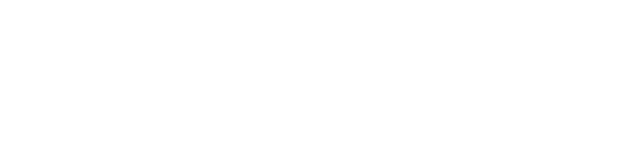
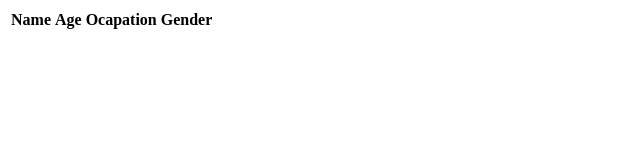
Before and after one commit to noyonali492/Html_Css, a plain HTML site: page index.html in a window 1280 px wide. Shown: the whole page, without its empty margins (0-640 px from the left). Drawn offline with Linux system fonts and the light colour scheme.

Commit message:
table hr tag

```diff
--- a/index.html
+++ b/index.html
@@ -5,6 +5,11 @@
         <link rel="stylesheet" href="css/style.css">
     </head>
     <body>
-
+        <table>
+            <th>Name</th>
+            <th>Age</th>
+            <th>Ocapation</th>
+            <th>Gender</th>
+        </table>
     </body>
 </html>
```
